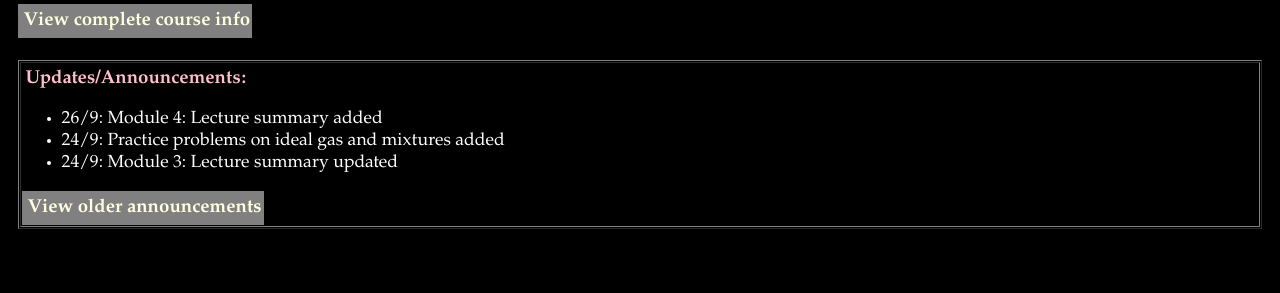
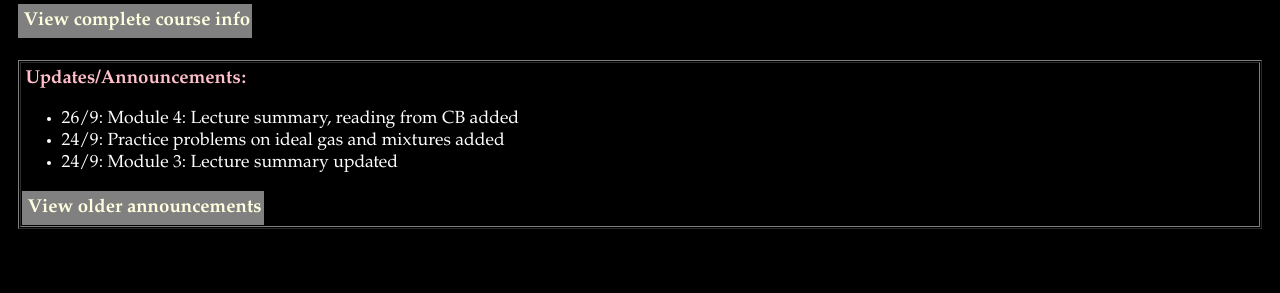
Before and after one commit to krithikasivaram/krithikasivaram.github.io, a Jekyll site: the page teaching/ME1100_Jul_Nov_2019.html, which Jekyll copies as it is, in a window 1280 px wide. Shown: the part 609-902 px from the top of the page. Built offline with Jekyll 4.4.1, drawn with Linux system fonts in a browser that asks for light colours.

Commit message:
adding module4 notes

```diff
--- a/teaching/ME1100_Jul_Nov_2019.html
+++ b/teaching/ME1100_Jul_Nov_2019.html
@@ -202,7 +202,7 @@ Email: varuns@iitm.ac.in </li>
 <h3> <font color="pink">
 Updates/Announcements:</font></h3>
 <ul>
-	<li>26/9: Module 4: Lecture summary added
+	<li>26/9: Module 4: Lecture summary, reading from CB added
 	<li>24/9: Practice problems on ideal gas and mixtures added
 	<li>24/9: Module 3: Lecture summary updated
 </ul>
```
